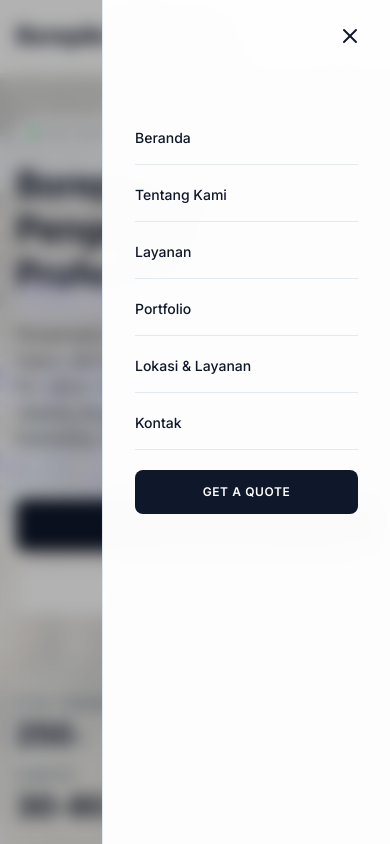
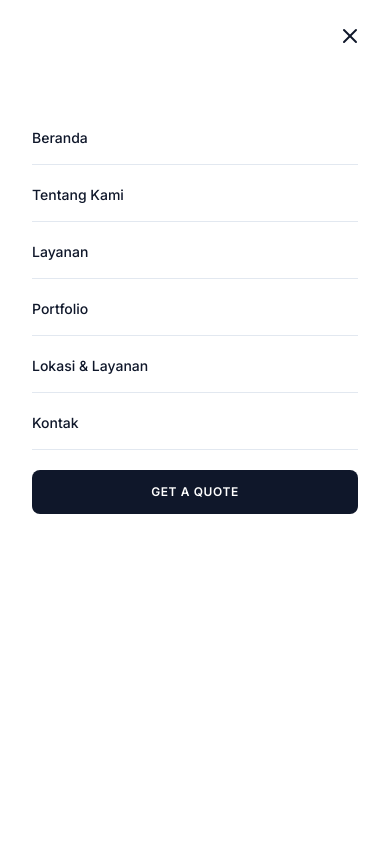
Before and after one commit to mjdevf/borepile-landing, a React (Vite) app: page / in a window 390 px wide. Both pictures are taken after a click on the button 350 px from the left and 36 px from the top of the page. Shown: the top 844 px of the page. Built offline with nearby package versions, Linux system fonts and the light colour scheme; a web font is replaced by a local one.

Commit message:
fix: navbar transparent fix + anchor links SPA-safe, /location/jakarta 404 fix, remove stale testimonials data, responsive tweaks (hero h1 size, CTA padding)

```diff
--- a/src/components/layout/Navbar.jsx
+++ b/src/components/layout/Navbar.jsx
@@ -14,11 +14,23 @@ export default function Navbar() {
     return () => window.removeEventListener("scroll", handleScroll);
   }, []);
 
+  /* Prevent body scroll when mobile menu is open */
+  useEffect(() => {
+    if (open) {
+      document.body.style.overflow = "hidden";
+    } else {
+      document.body.style.overflow = "";
+    }
+    return () => { document.body.style.overflow = ""; };
+  }, [open]);
+
+  const showScrolled = scrolled || open;
+
   return (
     <nav
       className={`fixed inset-x-0 top-0 z-50 transition-all duration-300 border-b ${
-        scrolled
-          ? "bg-surface/95 backdrop-blur-md border-border-muted shadow-sm"
+        showScrolled
+          ? "bg-surface border-border-muted shadow-sm"
           : "bg-surface border-transparent"
       }`}
     >
@@ -58,15 +70,15 @@ export default function Navbar() {
         </button>
       </div>
 
-      {/* Mobile slide-in */}
+      {/* Mobile slide-in panel */}
       <AnimatePresence>
         {open && (
           <motion.div
-            initial={{ x: "100%", opacity: 0 }}
-            animate={{ x: 0, opacity: 1 }}
-            exit={{ x: "100%", opacity: 0 }}
+            initial={{ x: "100%" }}
+            animate={{ x: 0 }}
+            exit={{ x: "100%" }}
             transition={{ type: "spring", damping: 25, stiffness: 250 }}
-            className="fixed inset-y-0 right-0 z-40 w-72 bg-surface/98 backdrop-blur-xl border-l border-border-muted md:hidden"
+            className="fixed inset-0 top-0 z-40 bg-surface md:hidden"
           >
             <div className="flex flex-col gap-1 px-8 pt-28">
               {navLinks.map(({ label, href }, i) => (
@@ -102,7 +114,7 @@ export default function Navbar() {
             animate={{ opacity: 1 }}
             exit={{ opacity: 0 }}
             transition={{ duration: 0.2 }}
-            className="fixed inset-0 z-30 bg-black/30 backdrop-blur-sm md:hidden"
+            className="fixed inset-0 top-[72px] z-30 bg-black/40 md:hidden"
             onClick={() => setOpen(false)}
           />
         )}
--- a/src/components/sections/CTA.jsx
+++ b/src/components/sections/CTA.jsx
@@ -5,7 +5,7 @@ const MSG = "Halo%20Majujaya%20Bore%20Pile%2C%20saya%20ingin%20konsultasi%20tent
 
 export default function CTA() {
   return (
-    <section className="relative overflow-hidden bg-primary px-4 py-20 md:px-10 md:py-28">
+    <section className="relative overflow-hidden bg-primary px-4 py-16 md:px-10 md:py-28">
       {/* Decorative elements */}
       <div className="pointer-events-none absolute -right-20 -top-20 h-80 w-80 rounded-full bg-white/5" />
       <div className="pointer-events-none absolute -bottom-20 -left-20 h-60 w-60 rounded-full bg-white/5" />
@@ -14,7 +14,7 @@ export default function CTA() {
         <h2 className="mb-4 text-3xl font-semibold text-on-primary" style={{ letterSpacing: "-0.01em" }}>
           Siap Mulai Proyek?
         </h2>
-        <p className="mx-auto mb-10 max-w-xl text-base leading-relaxed text-on-primary/80">
+        <p className="mb-10 max-w-xl text-base leading-relaxed text-on-primary/80">
           Konsultasi gratis dengan tim geoteknik kami. Dapatkan penawaran harga kompetitif untuk proyek bore pile & strauss pile Anda.
         </p>
         <div className="flex flex-col items-center justify-center gap-4 sm:flex-row">
--- a/src/components/sections/Hero.jsx
+++ b/src/components/sections/Hero.jsx
@@ -41,7 +41,7 @@ export default function Hero() {
             initial={{ opacity: 0, y: 30 }}
             animate={{ opacity: 1, y: 0 }}
             transition={{ duration: 0.6, delay: 0.1 }}
-            className="mb-6 text-4xl font-bold leading-tight tracking-tight text-primary md:text-6xl md:leading-[1.15]"
+            className="mb-6 text-3xl font-bold leading-tight tracking-tight text-primary md:text-6xl md:leading-[1.15]"
             style={{ letterSpacing: "-0.02em" }}
           >
             {hero.headline}
--- a/src/components/sections/Services.jsx
+++ b/src/components/sections/Services.jsx
@@ -50,11 +50,11 @@ export default function Services() {
 
                 {/* Tech tags */}
                 {svc.keywords && (
-                  <div className="mt-auto flex flex-wrap gap-1.5">
+                  <div className="mt-auto flex flex-wrap gap-1.5 overflow-hidden">
                     {svc.keywords.slice(0, 2).map((kw) => (
                       <span
                         key={kw}
-                        className="rounded border border-border-muted px-2 py-0.5 font-mono text-xs text-secondary"
+                        className="truncate rounded border border-border-muted px-2 py-0.5 font-mono text-xs text-secondary"
                       >
                         {kw}
                       </span>
--- a/src/data/content.js
+++ b/src/data/content.js
@@ -1,10 +1,10 @@
 export const navLinks = [
-  { label: "Beranda", href: "/", id: "nav-home" },
-  { label: "Tentang Kami", href: "/#tentang", id: "nav-about" },
-  { label: "Layanan", href: "/#layanan", id: "nav-services" },
-  { label: "Portfolio", href: "/#portfolio", id: "nav-portfolio" },
-  { label: "Lokasi & Layanan", href: "/location/jakarta-pusat", id: "nav-maps" },
-  { label: "Kontak", href: "/#kontak", id: "nav-contact" },
+  { label: "Beranda", href: "#hero", id: "nav-home" },
+  { label: "Tentang Kami", href: "#tentang", id: "nav-about" },
+  { label: "Layanan", href: "#layanan", id: "nav-services" },
+  { label: "Portfolio", href: "#portfolio", id: "nav-portfolio" },
+  { label: "Lokasi & Layanan", href: "#maps", id: "nav-maps" },
+  { label: "Kontak", href: "#kontak", id: "nav-contact" },
 ];
 
 export const hero = {
@@ -175,27 +175,6 @@ export const portfolioImages = [
     src: "/images/portfolio/10.jpg",
     alt: "Dokumentasi proyek",
     label: "Dokumentasi Proyek",
-  },
-];
-
-export const testimonials = [
-  {
-    name: "Hendra Gunawan",
-    role: "Pengembang Perumahan",
-    quote:
-      "Pengerjaan borepile buat proyek perumahan saya tepat waktu dan sesuai spek. Timnya profesional, alat lengkap. Recommended.",
-  },
-  {
-    name: "Siti Rahmawati",
-    role: "Pemilik Rumah",
-    quote:
-      "Sumur bor air bersih buat rumah. Hasilnya lancar jaya, airnya bersih. Harga juga masuk akal. Makasih Majujaya.",
-  },
-  {
-    name: "Agus Priyanto",
-    role: "Manajer Proyek",
-    quote:
-      "Udah pake jasa mereka buat 3 proyek. Konsisten kualitasnya. Survey lokasi cepet, tim responsif. Highly recommended.",
   },
 ];
 
@@ -492,7 +471,7 @@ export const footer = {
     { title: "7 Tips Memilih Kontraktor Bore Pile Jakarta", href: "/blog/tips-memilih-kontraktor-bore-pile-jakarta.html" },
   ],
   serviceLinks: [
-    { title: "Jasa Bore Pile Jakarta", href: "/location/jakarta" },
+    { title: "Jasa Bore Pile Jakarta", href: "/location/jakarta-pusat" },
     { title: "Jakarta Pusat", href: "/location/jakarta-pusat" },
     { title: "Jakarta Selatan", href: "/location/jakarta-selatan" },
     { title: "Jakarta Barat", href: "/location/jakarta-barat" },
```
